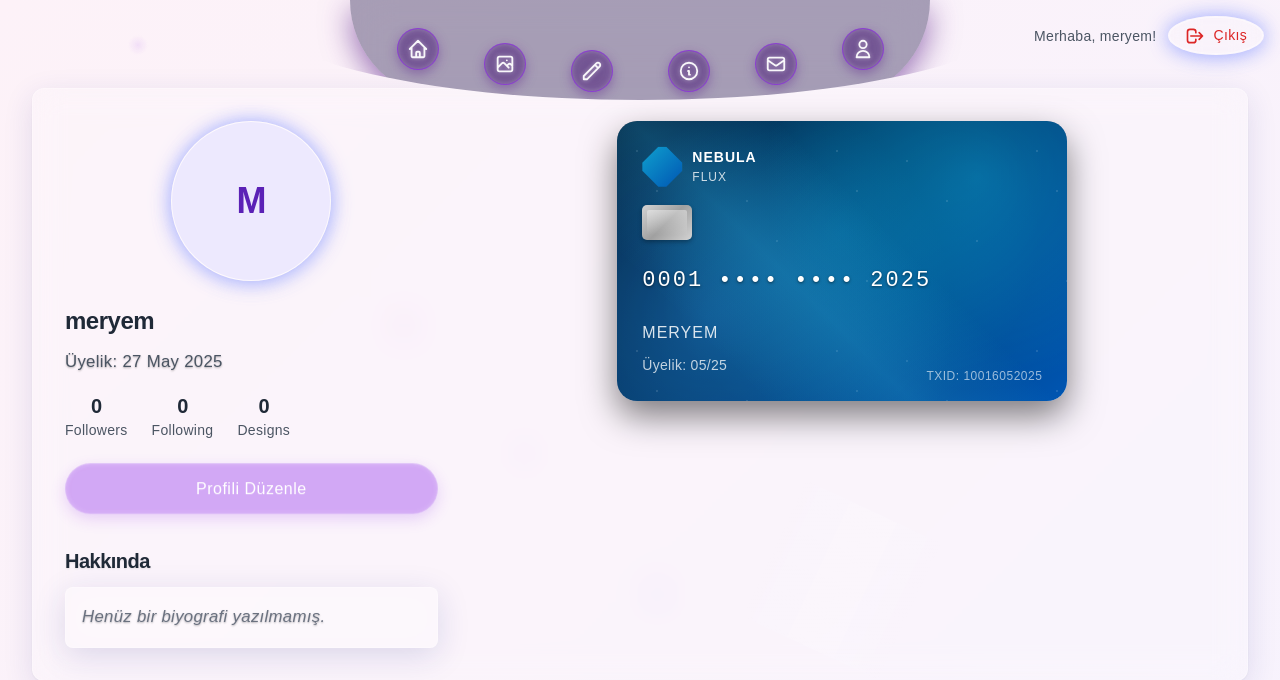
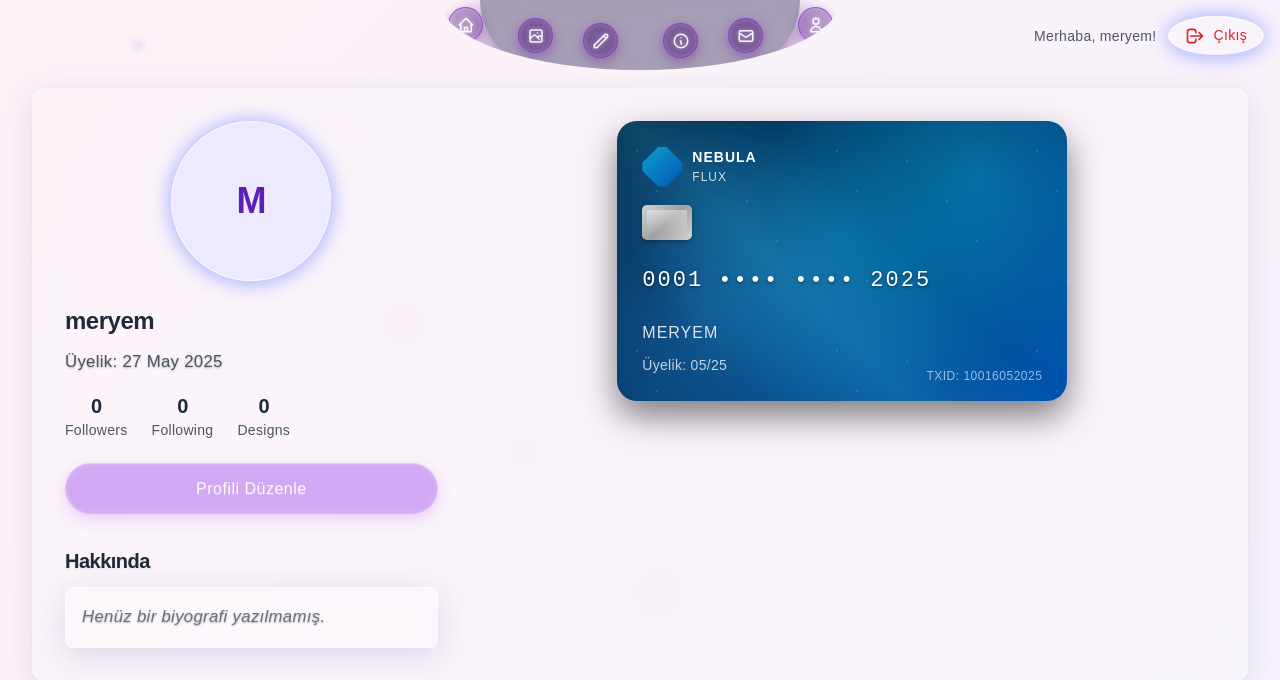
Before and after one commit to meryemarpaci/django-design-trix, a Django app: a page that uses templates/base.html in a window 1280 px wide. Shown: the top 680 px of the page. Run offline with Django 5.2, Linux system fonts and the light colour scheme; a user stored in the database is signed in; data comes from the database, SQL or seed files in the repository.

Commit message:
Fix: Navbar boyutları küçültüldü
- .trix-navbar width: 580px  320px, height: 100px → 70px
- .trix-navbar.scrolled width: 700px  450px, height: 80px  60px
- .trix-nav-item boyutları: 42px  35px
- Icon SVG boyutları: 22px  18px
- Icon pozisyonları navbar boyutuna uygun küçültüldü
- Devasa navbar sorunu çözüldü

```diff
--- a/static/css/style.css
+++ b/static/css/style.css
@@ -1104,9 +1104,9 @@ main {
 
 .trix-navbar {
     position: relative;
-    width: 580px;
-    height: 100px;
-    border-radius: 0 0 500px 500px;
+    width: 320px;
+    height: 70px;
+    border-radius: 0 0 300px 300px;
     background: rgba(42, 30, 80, 0.4);
     backdrop-filter: blur(20px);
     -webkit-backdrop-filter: blur(20px);
@@ -1127,15 +1127,15 @@ main {
 
 /* Ensure proper border-radius and positioning */
 .trix-navbar:not(.scrolled) {
-    border-radius: 0 0 500px 500px;
-    clip-path: ellipse(400px 100px at center top);
+    border-radius: 0 0 300px 300px;
+    clip-path: ellipse(200px 70px at center top);
 }
 
 .trix-navbar.scrolled {
-    width: 700px;
-    height: 80px;
-    border-radius: 0 0 350px 350px;
-    clip-path: ellipse(350px 80px at center top);
+    width: 450px;
+    height: 60px;
+    border-radius: 0 0 250px 250px;
+    clip-path: ellipse(225px 60px at center top);
 }
 
 .trix-nav {
@@ -1158,8 +1158,8 @@ main {
 /* Navbar icons */
 .trix-nav-item {
     position: relative;
-    width: 42px;
-    height: 42px;
+    width: 35px;
+    height: 35px;
     border-radius: 50%;
     background: rgba(88, 28, 135, 0.4);
     backdrop-filter: blur(15px);
@@ -1195,27 +1195,27 @@ main {
 
 /* Pozisyonlar - yuvarlatılmış navbar için, öğe sayısına göre düzenlenmiş */
 .trix-navbar:not(.scrolled) .trix-nav-item:nth-child(1) {
-    transform: translateY(-10px) translateX(-80px);
+    transform: translateY(-8px) translateX(-50px);
 }
 
 .trix-navbar:not(.scrolled) .trix-nav-item:nth-child(2) {
-    transform: translateY(5px) translateX(-50px);
+    transform: translateY(3px) translateX(-30px);
 }
 
 .trix-navbar:not(.scrolled) .trix-nav-item:nth-child(3) {
-    transform: translateY(12px) translateX(-20px);
+    transform: translateY(8px) translateX(-15px);
 }
 
 .trix-navbar:not(.scrolled) .trix-nav-item:nth-child(4) {
-    transform: translateY(12px) translateX(20px);
+    transform: translateY(8px) translateX(15px);
 }
 
 .trix-navbar:not(.scrolled) .trix-nav-item:nth-child(5) {
-    transform: translateY(5px) translateX(50px);
+    transform: translateY(3px) translateX(30px);
 }
 
 .trix-navbar:not(.scrolled) .trix-nav-item:nth-child(6) {
-    transform: translateY(-10px) translateX(80px);
+    transform: translateY(-8px) translateX(50px);
 }
 
 /* Kaydırılmış navbar'da tüm öğeler düz sıralanır */
@@ -1225,27 +1225,27 @@ main {
 
 /* Hover durumunda transform korunmalı, yalnızca scale eklenmeli */
 .trix-navbar:not(.scrolled) .trix-nav-item:nth-child(1):hover {
-    transform: translateY(-10px) translateX(-80px) scale(1.15);
+    transform: translateY(-8px) translateX(-50px) scale(1.15);
 }
 
 .trix-navbar:not(.scrolled) .trix-nav-item:nth-child(2):hover {
-    transform: translateY(5px) translateX(-50px) scale(1.15);
+    transform: translateY(3px) translateX(-30px) scale(1.15);
 }
 
 .trix-navbar:not(.scrolled) .trix-nav-item:nth-child(3):hover {
-    transform: translateY(12px) translateX(-20px) scale(1.15);
+    transform: translateY(8px) translateX(-15px) scale(1.15);
 }
 
 .trix-navbar:not(.scrolled) .trix-nav-item:nth-child(4):hover {
-    transform: translateY(12px) translateX(20px) scale(1.15);
+    transform: translateY(8px) translateX(15px) scale(1.15);
 }
 
 .trix-navbar:not(.scrolled) .trix-nav-item:nth-child(5):hover {
-    transform: translateY(5px) translateX(50px) scale(1.15);
+    transform: translateY(3px) translateX(30px) scale(1.15);
 }
 
 .trix-navbar:not(.scrolled) .trix-nav-item:nth-child(6):hover {
-    transform: translateY(-10px) translateX(80px) scale(1.15);
+    transform: translateY(-8px) translateX(50px) scale(1.15);
 }
 
 .trix-nav-item.active {
@@ -1261,8 +1261,8 @@ main {
 .trix-nav-item:nth-child(6) { --index: 6; }
 
 .trix-nav-item svg {
-    width: 22px;
-    height: 22px;
+    width: 18px;
+    height: 18px;
     color: rgba(255, 255, 255, 0.95);
     filter: drop-shadow(0 0 2px rgba(255, 255, 255, 0.5));
 }
```
